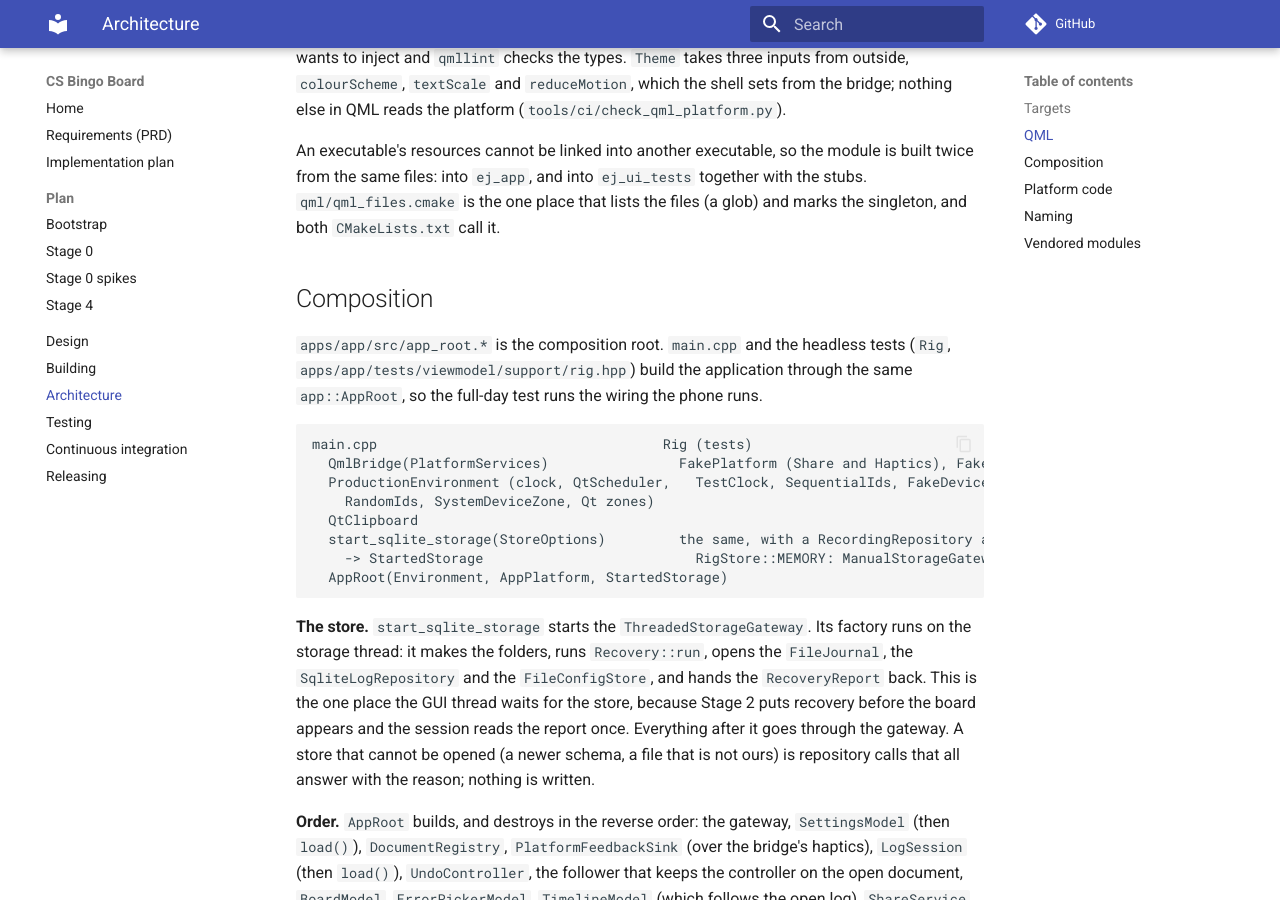
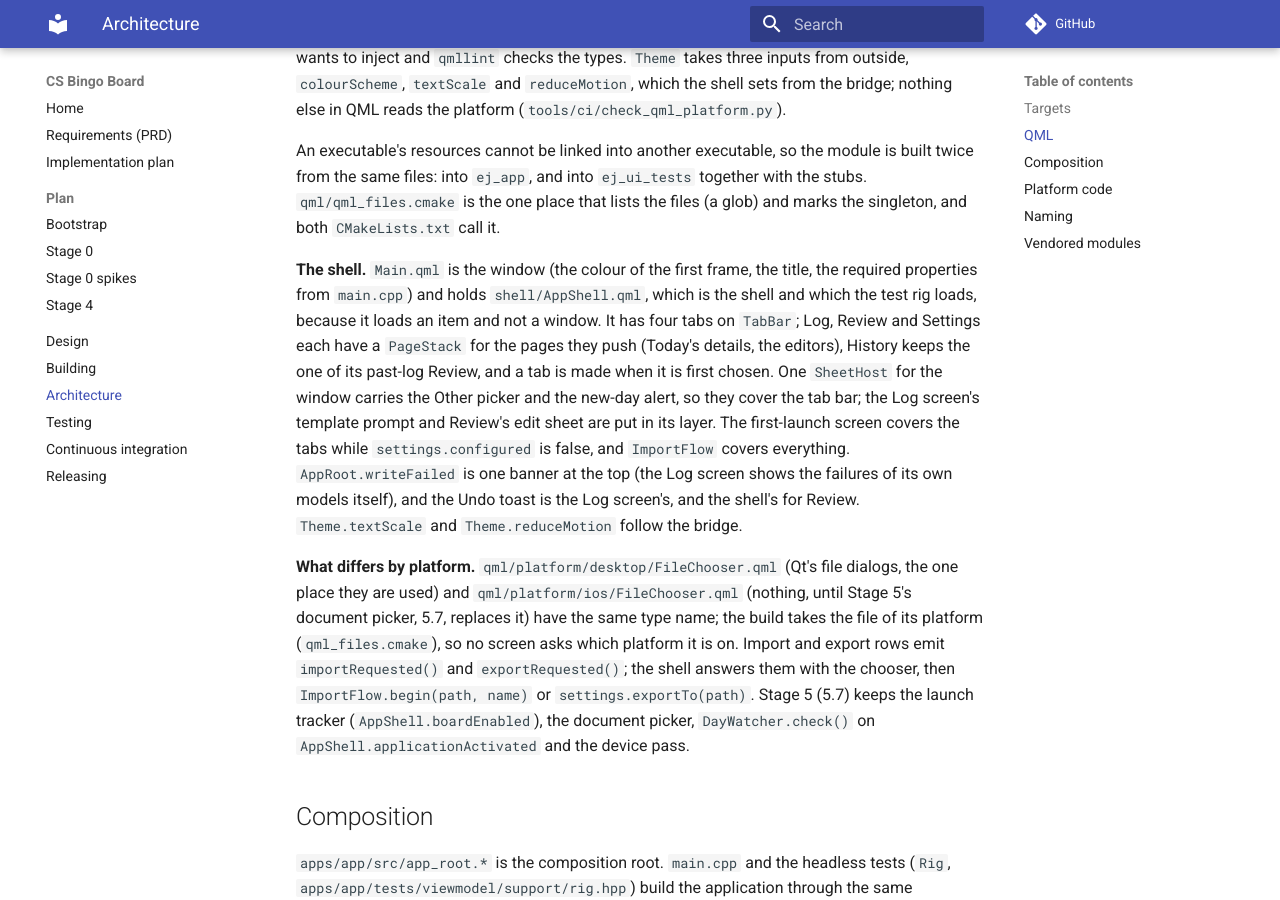
Before and after one commit to iainchesworthlabs/icl-error-journaling, an MkDocs documentation site: the page built from docs/architecture.md, in a window 1280 px wide and 900 px high, scrolled down 3517 px. Built offline with MkDocs 1.6.1 and Material for MkDocs 9.7.7, drawn with Linux system fonts in a browser that asks for light colours; comment, search, counter and statistics services are not loaded.

Commit message:
Document the shell and add its changelog fragment
Signed-off-by: Iain Chesworth <iain.chesworth@gmail.com>

```diff
--- a/docs/architecture.md
+++ b/docs/architecture.md
@@ -78,8 +78,8 @@ libs/ios_bridge/      ej_ios_bridge: what Qt does not cover on an iPhone, one sm
 apps/app/             ej_app: the Qt Quick application (executable error-journaling)
   qml/                the module ErrorJournalingApp (the URI differs from the executable name). Every .qml under it is
                       found by a glob (qml/qml_files.cmake). theme/ holds the token singleton `Theme` and `SafeFrame`;
-                      components/ and screens/ are filled by Stage 4 (docs/plan/stage-4.md). Main.qml is the Stage 0 window
-  qml/                the module ErrorJournalingApp (the URI differs from the executable name)
+                      components/, screens/ and shell/ are Stage 4 (docs/plan/stage-4.md). Main.qml is the window and
+                      shell/AppShell.qml is everything in it; platform/<ios|desktop>/ holds what differs by platform
   src/                main.cpp (builds the root and hands the models to QML), app_root.* (`ej_app_root`: the composition root,
                       the product's environment and the opening of the store), qt_clipboard.* (the QtGui clipboard)
   src/viewmodel/      ej_viewmodel: the thin QObject layer between the core and storage and QML (Stage 3), namespace
@@ -151,6 +151,24 @@ bridge; nothing else in QML reads the platform (`tools/ci/check_qml_platform.py`
 An executable's resources cannot be linked into another executable, so the module is built twice from the same files:
 into `ej_app`, and into `ej_ui_tests` together with the stubs. `qml/qml_files.cmake` is the one place that lists the files
 (a glob) and marks the singleton, and both `CMakeLists.txt` call it.
+
+**The shell.** `Main.qml` is the window (the colour of the first frame, the title, the required properties from `main.cpp`)
+and holds `shell/AppShell.qml`, which is the shell and which the test rig loads, because it loads an item and not a window.
+It has four tabs on `TabBar`; Log, Review and Settings each have a `PageStack` for the pages they push (Today's details,
+the editors), History keeps the one of its past-log Review, and a tab is made when it is first chosen. One `SheetHost` for the
+window carries the Other picker and the new-day alert, so they cover the tab bar; the Log screen's template prompt and
+Review's edit sheet are put in its layer. The first-launch screen covers the tabs while `settings.configured` is false, and
+`ImportFlow` covers everything. `AppRoot.writeFailed` is one banner at the top (the Log screen shows the failures of its
+own models itself), and the Undo toast is the Log screen's, and the shell's for Review. `Theme.textScale` and
+`Theme.reduceMotion` follow the bridge.
+
+**What differs by platform.** `qml/platform/desktop/FileChooser.qml` (Qt's file dialogs, the one place they are used) and
+`qml/platform/ios/FileChooser.qml` (nothing, until Stage 5's document picker, 5.7, replaces it) have the same type name; the
+build takes the file of its platform (`qml_files.cmake`), so no screen asks which platform it is on. Import and export rows
+emit `importRequested()` and `exportRequested()`; the shell answers them with the chooser, then `ImportFlow.begin(path,
+name)` or `settings.exportTo(path)`. Stage 5 (5.7) keeps the launch tracker (`AppShell.boardEnabled`), the document picker,
+`DayWatcher.check()` on `AppShell.applicationActivated` and the device pass.
+
 ## Composition
 
 `apps/app/src/app_root.*` is the composition root. `main.cpp` and the headless tests (`Rig`, `apps/app/tests/viewmodel/support/rig.hpp`)
```
Also changed, not shown: changelog.d/app-shell.added.md (added, +1 -0 lines).
